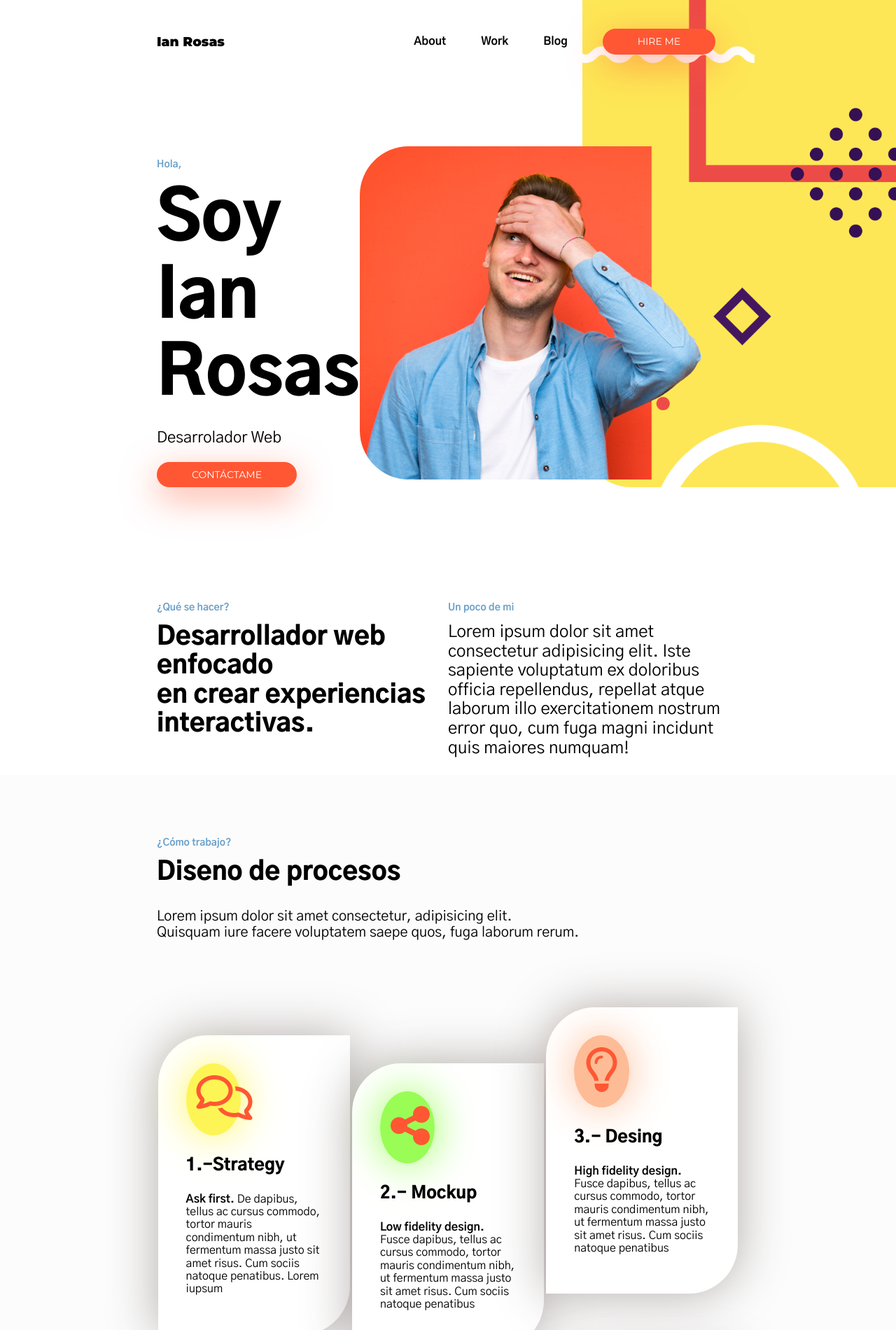
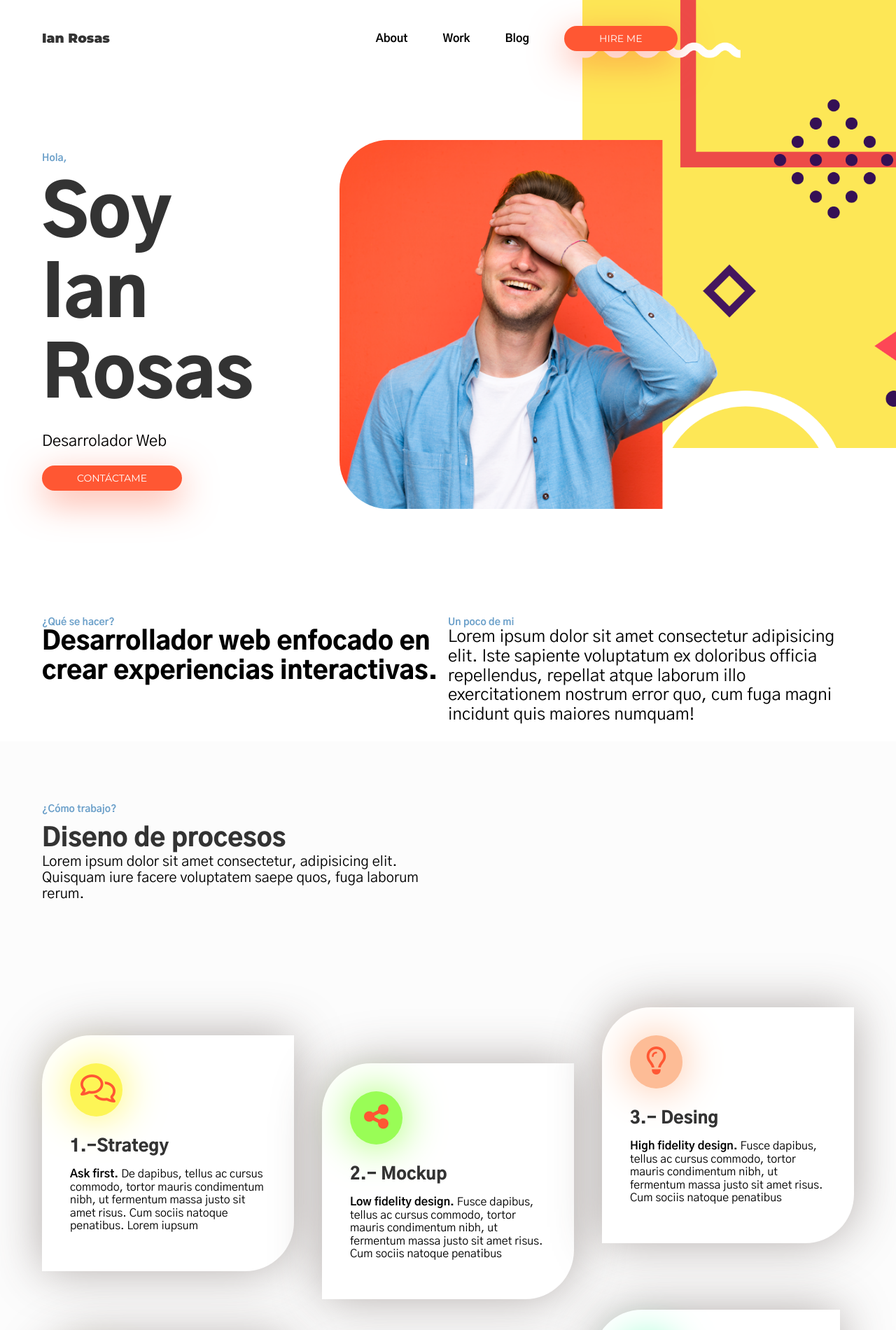
Before and after one commit to Iannacus/portfolio, a plain HTML site: page index.html in a window 1280 px wide. Shown: the top 1900 px of the page at 70% size. Drawn offline with Linux system fonts and the light colour scheme.

Commit message:
Se agrega responsive Design

```diff
--- a/assets/css/layout.css
+++ b/assets/css/layout.css
@@ -6,20 +6,8 @@
     width: 16.67%;
 }
 
-.col-3{
-    width: 25%;
-}
-
-.col-4{
-    width: 33.33%;
-}
-
 .col-5{
     width: 41.66%;
-}
-
-.col-6{
-    width: 50%;
 }
 
 .col-7{
@@ -46,6 +34,37 @@ col-12{
     width: 100%
 }
 
+.col-md-12{
+    width: 100%;
+}
+
+@media (min-width: 990px) {
+
+    .col-3{
+        width: 25%;
+    }
+
+    .col-4{
+        width: 33.33%;
+    }
+
+    .col-6{
+        width: 50%;
+    }
+}
+
+
+.mid-12 {
+    width: 90%;
+    margin: 0 auto;
+    padding: 0;
+}
+
+@media (min-width: 768px){
+    .mid-12{
+        width: 600px;
+    }
+}
 
 
 .display-flex{
--- a/assets/css/style.css
+++ b/assets/css/style.css
@@ -1,14 +1,28 @@
+:root {
+    --titlesColor: #333;
+}
+
 /*=========================== HEADINGS ==============================*/
+*, *:before, *:after {
+    box-sizing: inherit;
+  }
+
+html{
+    font-size: 62.5%;
+    box-sizing: border-box;
+}
+
+body{
+    font-size: 16px;
+}
 
 h1, h2, h3, h4, h5, h6{
     font-family: 'Gothic A1', sans-serif;
+    margin-top: 0px;
+    margin-bottom: 0px;
+    color: var(--titlesColor)
 }
 
-h1{
-    font-size: 4rem;
-    margin-top: 0px;
-    margin-bottom: 0px;
-}
 
 p{
     font-family: 'Gothic A1', sans-serif;
@@ -17,7 +31,13 @@ p{
 .name{
     font-family: 'Gothic A1', sans-serif;
     font-weight: 900;
-    font-size: 6rem;
+    font-size: 5rem;
+}
+
+@media (min-width: 990px) {
+    .name{
+        font-size: 10rem;
+    }
 }
 
 /*=========================== UTILIDADES ==============================*/
@@ -93,26 +113,53 @@ p{
     background-color: #333;
 }
 
-.contenedor{
-    width: 65%;
-    margin: auto;
+.contenedor {
+    max-width: 95%;
+    margin: 0 auto;
 }
 
-.f-contenedor{
-    width: 35%;
-    margin: auto;
+.bg-hero{
+    height: 80%;
+    border-bottom-left-radius: 70px;
+}
+
+.img-hero{
+    width: 100%;
+    border-top-left-radius: 70px;
+    border-bottom-left-radius: 70px;
+}
+
+.hero{
+    margin-top: 120px;
 }
 
 
+@media (min-width: 990px){
+    .contenedor{
+        max-width: 120rem;
+        padding: 0 2rem;
+    }
+
+    .hero{
+        display: flex;
+        flex-direction: row-reverse;
+        justify-content: space-between;
+    }
+
+    .img-hero {
+        width: 90%;
+    }
+}
+
+
+
+.f-contenedor{
+    max-width: 45rem;
+    margin: auto;
+
+}
 .center-text{
     text-align: center;
-}
-
-.display-flex{
-    display: flex;
-}
-.justify-content-l{
-    justify-content: left;
 }
 
 .justify-content-sb{
@@ -128,8 +175,10 @@ p{
     margin-left: 50px;
 }
 
+@media (min-width: 990px) {
     .margin-top{
         padding-top: 75px;
+    }
 }
 
 .small-title{
@@ -152,7 +201,14 @@ p{
 }
 
 
+
 .bg-img{
+    display: none;
+}
+
+@media (min-width: 990px){
+    .bg-img{
+        display: block;
         z-index: -1;
         top: 0;
         left: 65%;
@@ -161,24 +217,7 @@ p{
         width: 35%;
         overflow: hidden;
     }
-
-.bg-hero{
-    height: 87%;
-    border-bottom-left-radius: 70px;
 }
-
-.img-hero{
-    width: 90%;
-    border-top-left-radius: 70px;
-    border-bottom-left-radius: 70px;
-}
-
-.hero{
-    margin-top: 120px;
-}
-
-
-
 .next-title{
     font-family: 'Gothic A1', sans-serif;
     font-size: 22px;
@@ -186,6 +225,12 @@ p{
 
 .about{
     margin-top: 150px;
+}
+
+@media (min-width: 990px){
+    .about {
+        display: flex;
+    }
 }
 
 /*COMPONENTES*/
@@ -207,19 +252,23 @@ p{
 
 }
 
+.seccionCartas {
+    margin-top: 7.5rem;
+}
+
 .card{
    position: relative;
    border-top-left-radius: 70px;
    border-bottom-right-radius: 70px;
    background: #FFF;
-   width: 70%;
+   width: 100%;
    margin: auto;
    padding: 40px;
    box-shadow: 0 0 70px rgba(70, 55, 51, 0.4);
 }
 
 .icon{
-    width: 25%;
+    width: 7.5rem;
     text-align: center;
     color: #ff5733;
     font-size: 4rem;
@@ -235,6 +284,20 @@ p{
     position: relative;
 }
 
+.card-Container {
+    margin-bottom: 2rem;
+}
+
+@media (min-width: 990px) {
+    .cards {
+        display: flex;
+        justify-content: space-between;
+        gap: 2rem;
+    }
+    .card-Container {
+        margin-right: 2rem;
+    }
+
     .d80{
         top: 80px;
     }
@@ -242,6 +305,8 @@ p{
     .d40{
         top: 40px;
     }
+}
+
 
 footer{
     margin-top: 100px;
--- a/index.html
+++ b/index.html
@@ -35,22 +35,19 @@
                         </div>
                     </div>
             </nav>
-            <section class="hero">
-                <div class="contenedor display-flex justify-content-sb">
-                    <div>
-                        <p><span class="small-title">Hola,</span></p>
-                        <h1 class="name">Soy <br> Ian <br> Rosas</h1>
-                        <p class="next-title">Desarrolador Web</p>
-                        <button class="btn btn-primary">CONTÁCTAME</button>
+            <section>
+                <div class="contenedor hero">
+                    <div class="col-7 mid-12">
+                        <img class="img-hero" src="./assets/oliver.png" alt="">
                     </div>
-
                     <div class="bg-img">
                         <img src="./assets/fondo.PNG" alt="" class="bg-hero">
                     </div>
-
-
-                    <div >
-                        <img class="img-hero" src="./assets/oliver.png" alt="">
+                    <div class="col-3 col-md-12">
+                        <p><span class="small-title">Hola,</span></p>
+                        <h1 class="name">Soy Ian Rosas</h1>
+                        <p class="next-title">Desarrolador Web</p>
+                        <button class="btn btn-primary">CONTÁCTAME</button>
                     </div>
                 </div>
             </section>
@@ -59,11 +56,11 @@
 
     <section>
         <div class="contenedor">
-            <div class="about display-flex">
-                <div class="col-6">
+            <div class="about">
+                <div class="col-6 col-md-12">
                     <h3 class="small-title">¿Qué se hacer? </h3>
                     <p class="p1">
-                        Desarrollador web enfocado <br> en crear experiencias <br> interactivas.
+                        Desarrollador web enfocado en crear experiencias interactivas.
                     </p>
                 </div>
                 <div class="col-6">
@@ -82,7 +79,7 @@
 
     <section class="bg-gray">
         <div class="contenedor ">
-            <div class="col-12 margin-top">
+            <div class="col-6 margin-top">
                 <p class="small-title">
                     ¿Cómo trabajo?
                 </p>
@@ -94,8 +91,9 @@
                     Quisquam iure facere voluptatem saepe quos, fuga laborum rerum.
                 </p>
             </div>
-            <div class="display-flex justify-content-sb cards margin-top">
-                <div class="cards col-4">
+            <div class="seccionCartas"> <!--Inicio seccion cartas-->
+                <div class="cards margin-top">
+                    <div class="card-Container col-4">
                         <div class="card d40">
                             <div class="icon bg-yellow">
                                 <i class="far fa-comments"></i>
@@ -110,7 +108,7 @@
                             </div>
                         </div>
                     </div>
-                <div class="col-4">
+                    <div class="card-Container col-4">
                         <div class="card d80">
                             <div class="icon bg-green">
                                 <i class="fas fa-share-alt"></i>
@@ -126,7 +124,7 @@
                         </div>
                     </div>
                     <div class="col-4">
-                    <div class="card">
+                        <div class="card-Container card">
                             <div class="icon bg-orange">
                                 <i class="far fa-lightbulb"></i>
                             </div>
@@ -142,8 +140,8 @@
                     </div>
                 </div>
 
-            <div class="display-flex justify-content-sb cards margin-top">
-                <div class="cards col-4">
+                <div class="cards margin-top">
+                    <div class="col-4 card-Container">
                         <div class="card d40">
                             <div class="icon bg-lgreen">
                                 <i class="fas fa-pencil-ruler"></i>
@@ -158,7 +156,7 @@
                             </div>
                         </div>
                     </div>
-                <div class="col-4">
+                    <div class="col-4 card-Container">
                         <div class="card d80">
                             <div class="icon bg-blue">
                                 <i class="fas fa-certificate"></i>
@@ -173,7 +171,7 @@
                             </div>
                         </div>
                     </div>
-                <div class="col-4">
+                    <div class="col-4 card-Container">
                         <div class="card">
                             <div class="icon bg-aqua">
                                 <i class="fas fa-headset"></i>
@@ -189,6 +187,7 @@
                         </div>
                     </div>
                 </div>
+            </div> <!--Fin Seccion Cartas-->
         </div>
     </section>
     <section>
```
Lines whose indentation alone changed are shown as unchanged.
